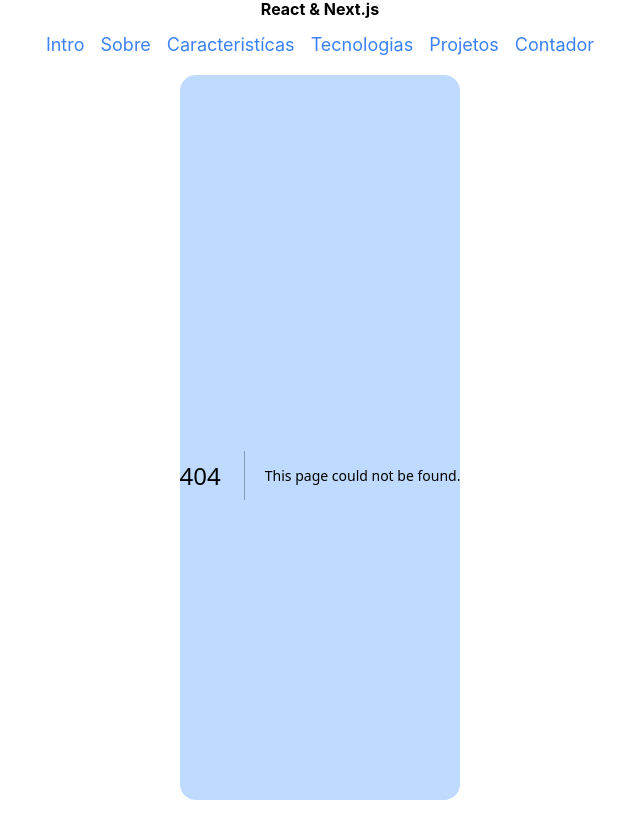
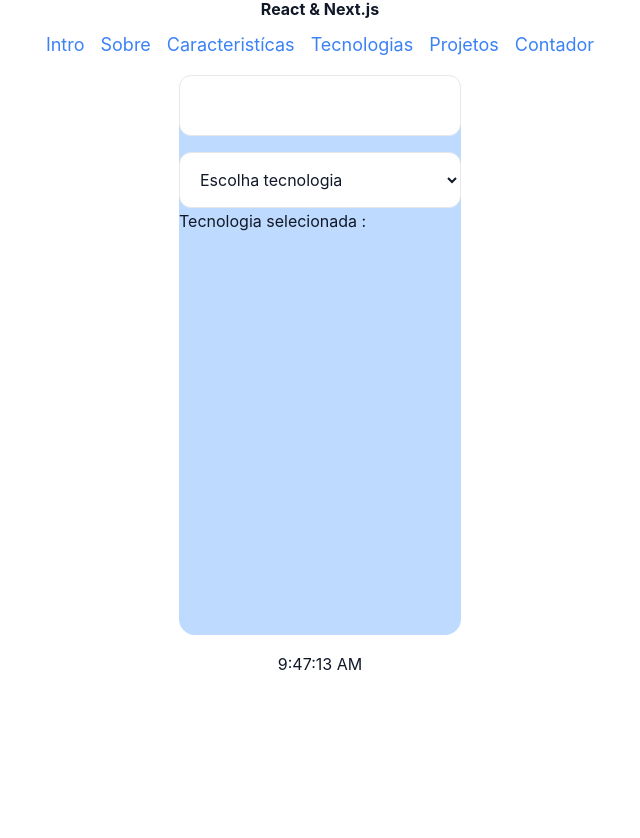
Before and after one commit to maximonunes/maximomnunes, a Next.js app: page /input in a window 1280 px wide. Before the commit this address had no page. Shown: the top 838 px of the page, without its empty margins (320-960 px from the left). After the commit the page ends 800 px from the top, so only its background shows below. Built offline with nearby package versions, Linux system fonts and the light colour scheme.

Commit message:
Criação de Relógio e Input

```diff
--- /dev/null
+++ b/app/input/page.tsx
@@ -0,0 +1,24 @@
+'use client';
+import { useEffect, useState } from 'react';
+
+export default function InputPage(){
+
+    const [input , setInput] = useState('');
+    const [tech , setTech] = useState('');
+
+     const techs = ['React', 'Next.js', 'TypeScript', 'Node.js'];
+
+     return(
+        <div>
+            <input value = {input} onChange={e => setInput(e.target.value)}/>
+            <p>{input}</p>
+
+              <select value={tech} onChange={e => setTech(e.target.value)}>
+        <option value="">Escolha tecnologia</option>
+        {techs.map(t => <option key={t} value={t}>{t}</option>)}
+            </select>
+
+            <p>Tecnologia selecionada : {tech}</p>
+        </div>
+     )
+}
--- a/app/layout.tsx
+++ b/app/layout.tsx
@@ -1,6 +1,7 @@
 import type { Metadata } from "next";
 import { Geist, Geist_Mono } from "next/font/google";
 import "./globals.css";
+import Relogio from '@/components/Relogio';
 import Link from "next/link"
 
 const geistSans = Geist({
@@ -43,8 +44,13 @@
         <main className="bg-blue-200 p-5 rounded-2xl max-w-2xl min-h-[70vh]">
           {children}
         </main>
+
+
+          <footer>
+      <Relogio />
+       </footer>
       </body>
-      </html>
+  </html>
 
   );
 }
--- /dev/null
+++ b/components/Relogio.tsx
@@ -0,0 +1,14 @@
+
+'use client';
+import { useState, useEffect } from 'react';
+
+export default function Relogio() {
+  const [hora, setHora] = useState(new Date());
+
+  useEffect(() => {
+    const id = setInterval(() => setHora(new Date()), 1000);
+    return () => clearInterval(id);
+  }, []);
+
+  return <div>{hora.toLocaleTimeString()}</div>;
+}
```
